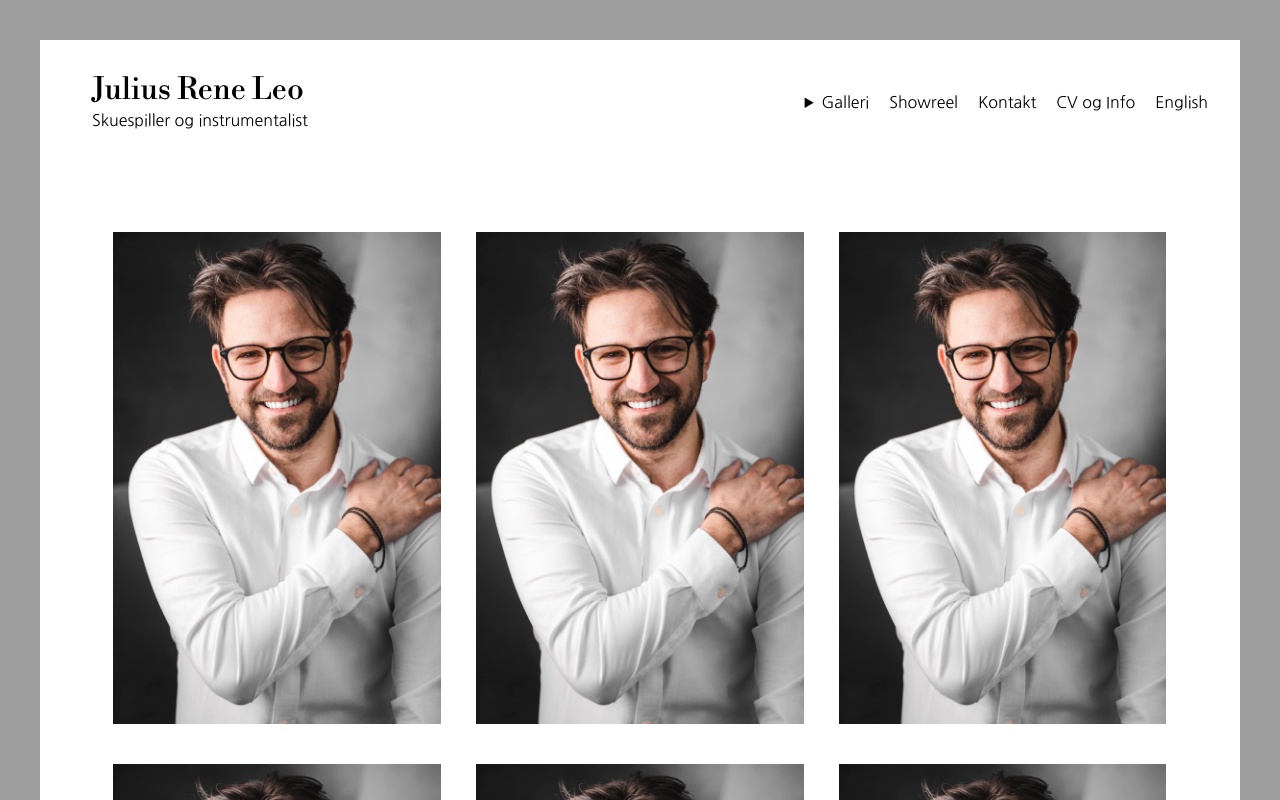
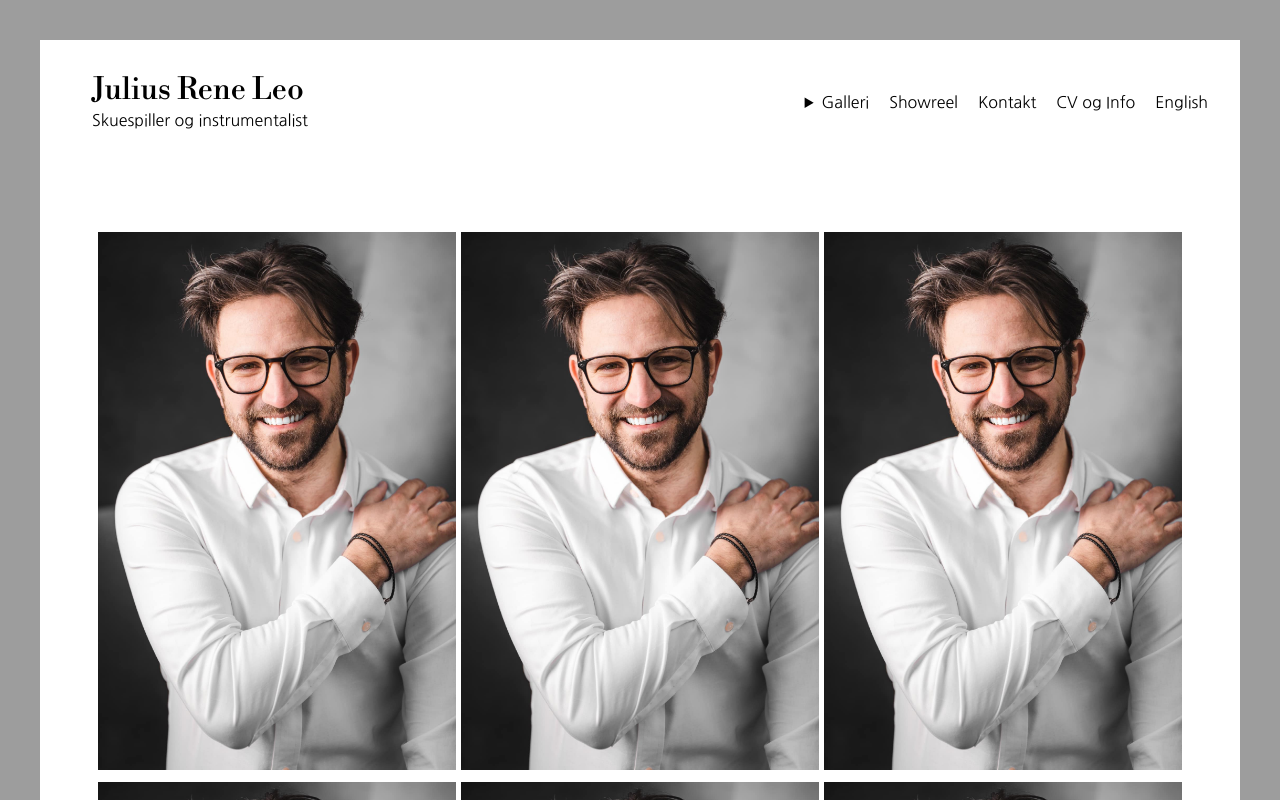
Before and after one commit to Claudiu-Ionel/rene-website, a Next.js app: page /Gallery in a window 1280 px wide. Shown: the top 800 px of the page. Built offline with nearby package versions, Linux system fonts and the light colour scheme.

Commit message:
changed gap between pictures in Gallery

```diff
--- a/app/Components/Gallery.js
+++ b/app/Components/Gallery.js
@@ -14,7 +14,7 @@ export default function Gallery({
   return (
     <section
       id="gallery-section"
-      className="grid grid-rows-2 grid-cols-3 bg-white w-full h-[90vw] justify-center gap-x-0 gap-y-10 py-16 px-14 md:px-10 md:gap-3 md:h-[80vw] sm:grid-rows-3 sm:grid-cols-2 sm:px-5 sm:h-[200vw] sm:gap-y-5"
+      className="grid grid-rows-2 grid-cols-3 bg-white w-full h-[95vw] justify-center gap-x-0 gap-y-3 py-16 px-14 md:px-10 md:gap-3 md:h-[80vw] sm:grid-rows-3 sm:grid-cols-2 sm:px-5 sm:h-[200vw] sm:gap-y-5"
     >
       {galleryImages.map((item, idx) => {
         return (
@@ -32,6 +32,7 @@ export default function Gallery({
                 alt={item.alt}
                 loading="lazy"
                 fill
+                sizes="(max-width: 768px) 100vw, (max-width: 1200px) 50vw, 33vw"
                 quality={100}
               />
             </div>
```
